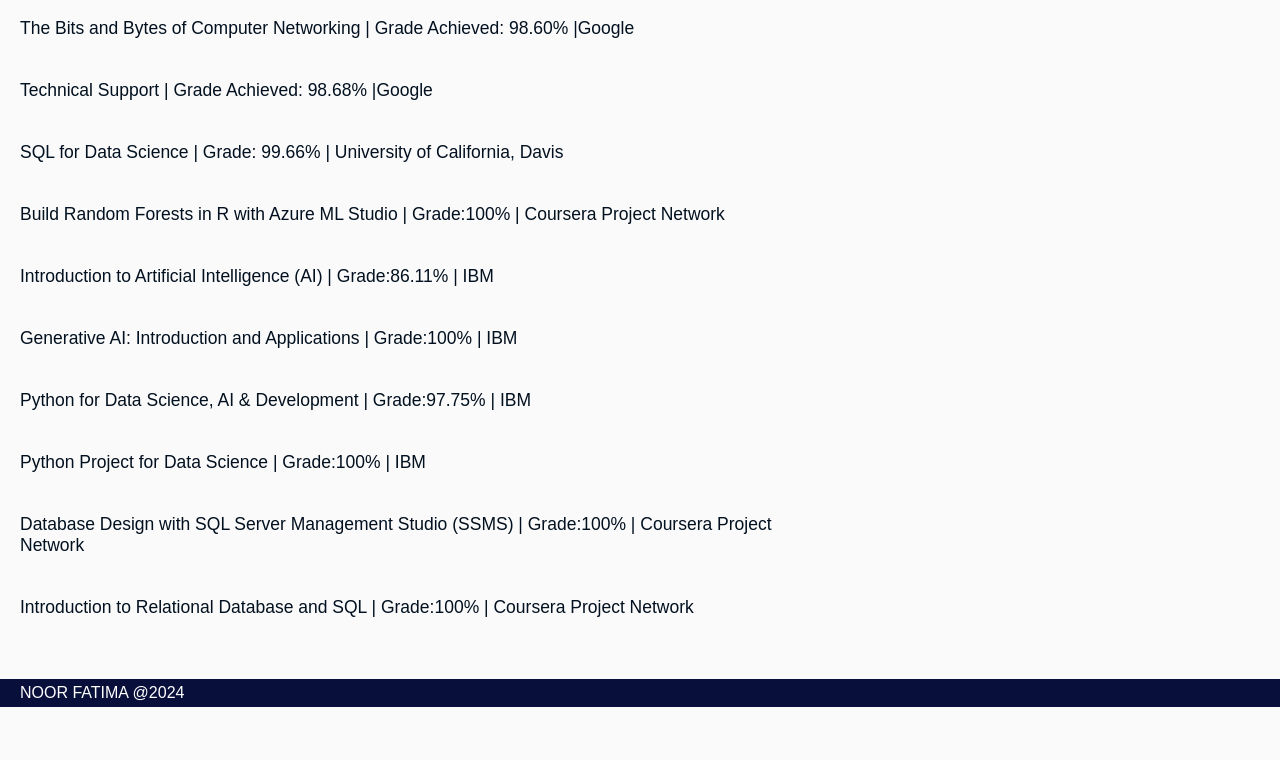
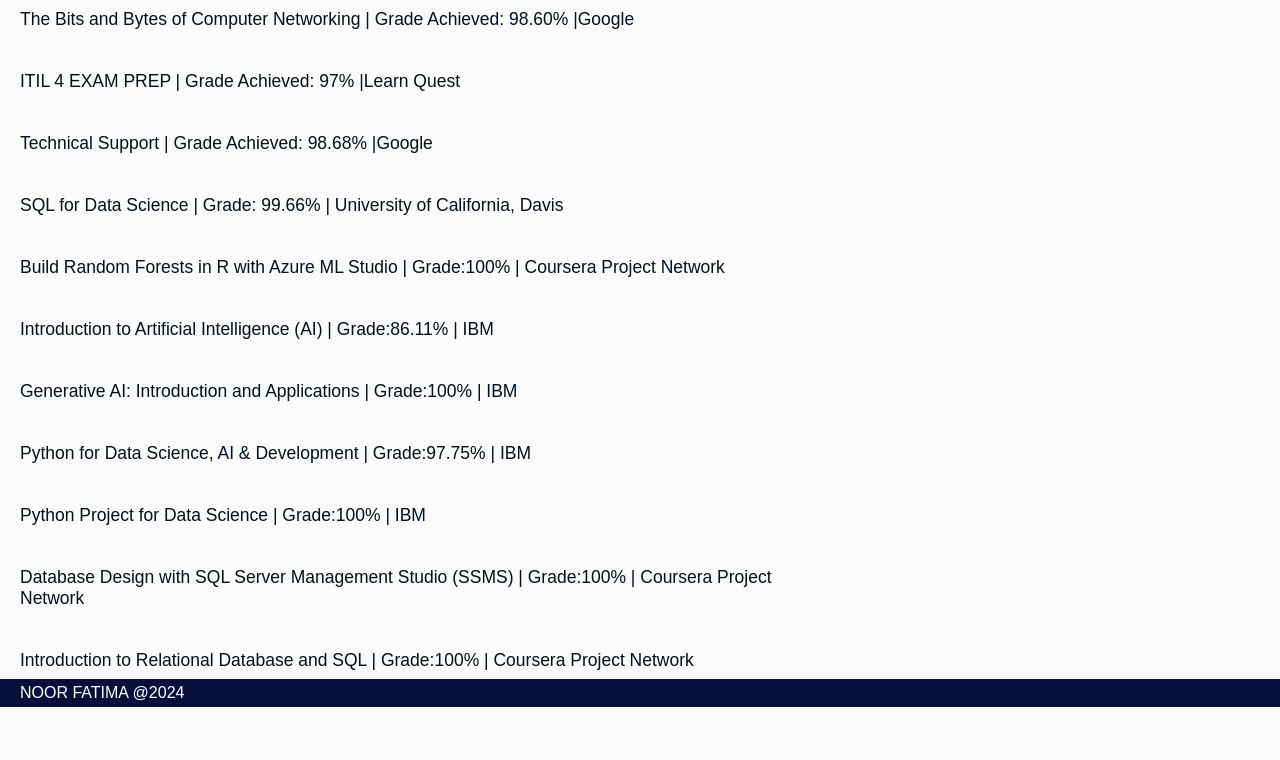
Before and after one commit to lolnoor/coursecert, a plain HTML site: page index.html in a window 1280 px wide. Shown: the part 93-853 px from the top of the page. Before the commit the page ends 800 px from the top, so only its background shows below. Drawn offline with Linux system fonts and the light colour scheme.

Commit message:
Update index.html

```diff
--- a/index.html
+++ b/index.html
@@ -136,6 +136,14 @@
             </li>
             <li class="list-item">
                 <div class="container">
+                    <a href="https://www.coursera.org/account/accomplishments/verify/2AAG8ZGFLSJC" class="link" target="_blank">ITIL 4 EXAM PREP | Grade Achieved: 97% |Learn Quest</a>
+                    <div class="certificate">
+                        <img src="assets/ITIL" alt="ITIL 4 EXAM PREP | Grade Achieved: 97% |Learn Quest">
+                    </div>
+                </div>
+            </li>
+            <li class="list-item">
+                <div class="container">
                     <a href="https://www.coursera.org/account/accomplishments/verify/L9GQVY44SGF5" class="link" target="_blank">Technical Support | Grade Achieved: 98.68% |Google</a>
                     <div class="certificate">
                         <img src="assets/BBN.png" alt="Technical Support | Grade Achieved: 98.68% |Google">
```
